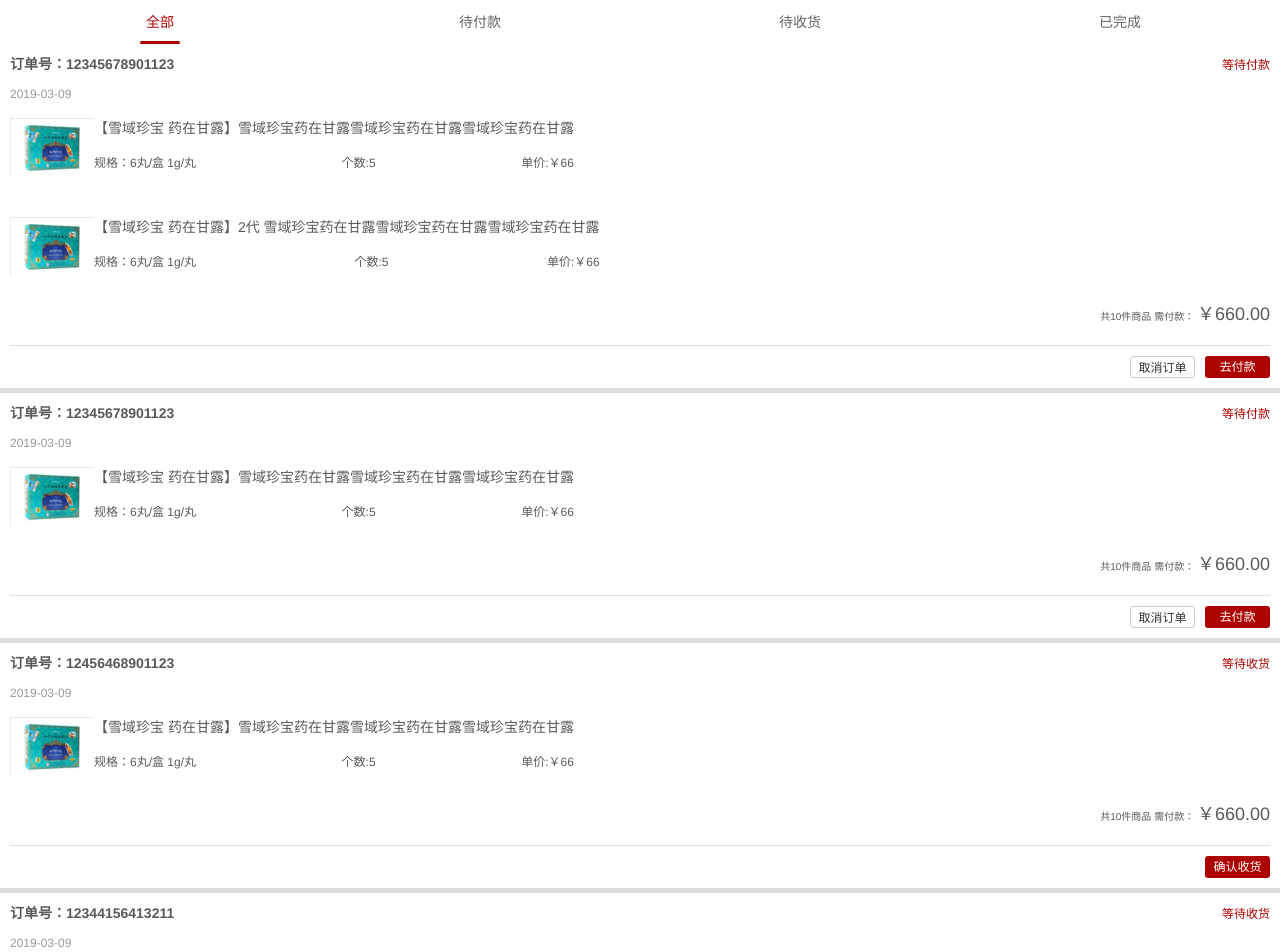
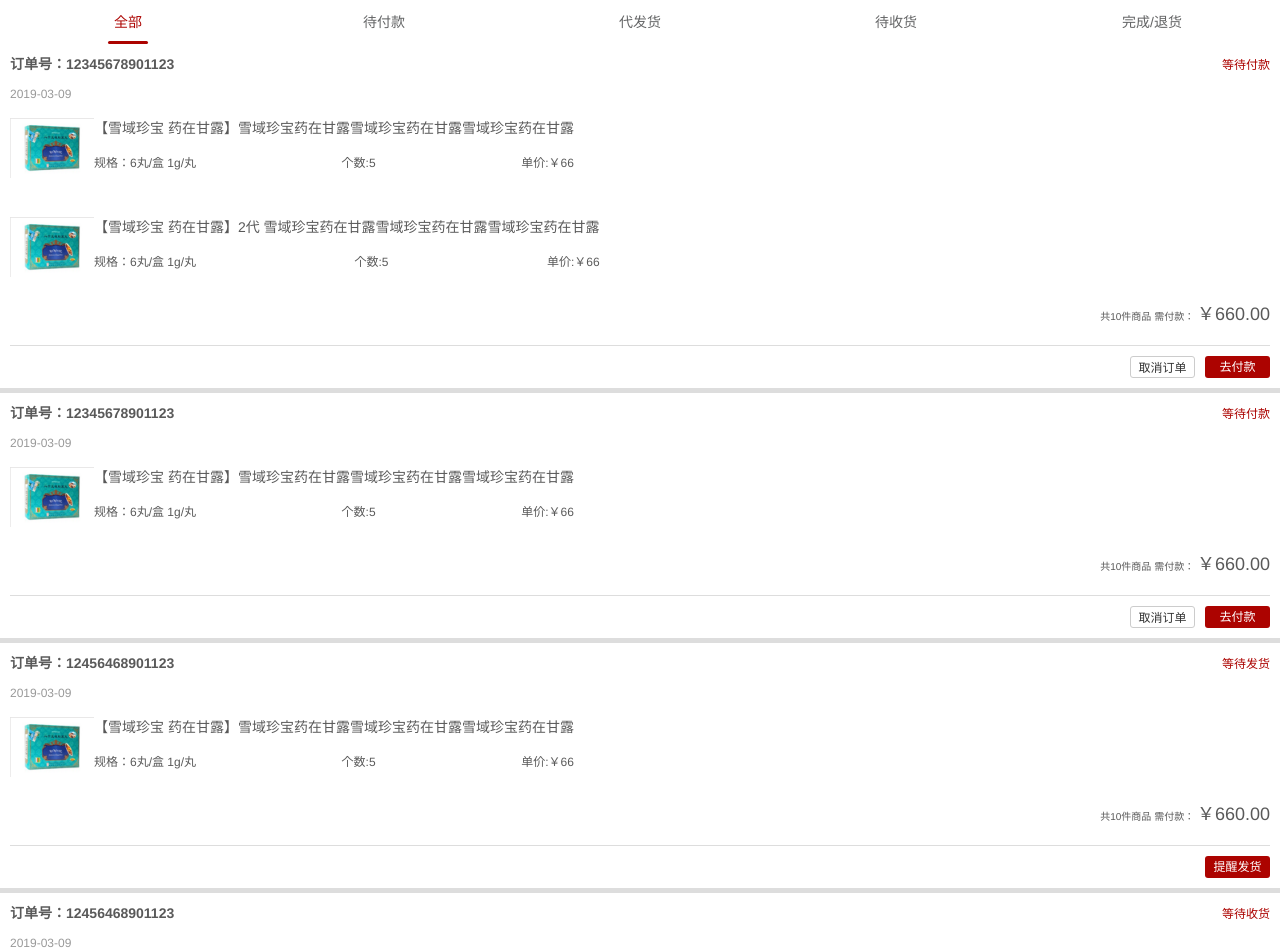
Before and after one commit to gengyunwork/medicinal, a Vue app: page /lists in a window 1280 px wide. Shown: the top 952 px of the page. Built offline with nearby package versions, Linux system fonts and the light colour scheme.

Commit message:
我的订单添加待发货功能

```diff
--- a/src/views/user/index.vue
+++ b/src/views/user/index.vue
@@ -79,7 +79,7 @@ export default {
         },
         {
           img: require("../../assets/images/userImg/finish.png"),
-          title: "售货/退款",
+          title: "完成/退款",
            id: 3,
         }
       ],
--- a/src/views/user/lists.vue
+++ b/src/views/user/lists.vue
@@ -37,10 +37,15 @@
             <div class="btnCancel" @click="showToast0">取消订单</div>
           </div>
           <div class="btnBar" v-show="item.list_form == 1">
-            <div class="btnReach" @click="showToast1">确认收货</div>
+            <div class="btnPay" @click="showToast1" >提醒发货</div>
+            <!-- <div class="btnCancel" @click="showToast0">取消订单</div> -->
+          </div>
+
+          <div class="btnBar" v-show="item.list_form == 2">
+            <div class="btnReach" @click="showToast2">确认收货</div>
             <!-- <div class="btnCancel">取消订单</div> -->
           </div>
-          <div class="btnBar" v-show="item.list_form == 2">
+          <div class="btnBar" v-show="item.list_form == 3">
             <div class="btnAgain">再次购买</div>
             <div class="btnDelete">删除订单</div>
           </div>
@@ -87,14 +92,14 @@
           </div>
           <div class="btnBar">
             <div class="btnPay">去付款</div>
-            <div class="btnCancel">取消订单</div>
+            <div class="btnCancel" @click="showToast0">取消订单</div>
           </div>
         </div>
       </van-tab>
-      <van-tab title="待收货">
+       <van-tab title="代发货">
         <!--
               待
-              收
+              发
               货
               订
         单-->
@@ -130,14 +135,60 @@
             共{{item.list_goods_num}}件商品 需付款：
             <span>￥{{item.list_price}}</span>
           </div>
+           <div class="btnBar" >
+            <div class="btnPay" @click="showToast1" >提醒发货</div>
+            <!-- <div class="btnCancel" @click="showToast0">取消订单</div> -->
+          </div>
+        </div>
+        <!-- 点击确认收货按钮 弹出框 -->
+      </van-tab>
+      <van-tab title="待收货">
+        <!--
+              待
+              收
+              货
+              订
+        单-->
+        <div
+          class="listShow"
+          v-for="(item,index) in listData"
+          :key="index"
+          v-show="item.list_form == 2"
+        >
+          <div class="listFirst">
+            <div style="font-size:14px;font-weight:600">订单号：{{item.list_num}}</div>
+            <div style="font-size:12px;color:#AC0300">{{item.list_type}}</div>
+          </div>
+          <div class="listTime">{{item.list_date}}</div>
+          <div class="listCard" v-for="(item1 , index) in item.list_msg" :key="index">
+            <div class="cardLeft">
+              <div style="height:84px;width:84px;margin:0 auto;">
+                <img :src="item1.list_img" alt />
+              </div>
+            </div>
+            <div class="cardRight">
+              <div class="cardTitle">{{item1.list_title}}</div>
+              <div
+                style="display:flex; flex-flow: row nowrap;justify-content: space-between;align-items:center;margin-top:15px;font-size:12px;"
+              >
+                <div>规格：{{item1.list_norms}}</div>
+                <div>个数:{{item1.list_num}}</div>
+                <div>单价:￥{{item1.list_price}}</div>
+              </div>
+            </div>
+          </div>
+          <div class="cardLast">
+            共{{item.list_goods_num}}件商品 需付款：
+            <span>￥{{item.list_price}}</span>
+          </div>
           <div class="btnBar">
-            <div class="btnReach" @click="showToast1">确认收货</div>
+            <div class="btnReach" @click="showToast2">确认收货</div>
             <!-- <div class="btnCancel">取消订单</div> -->
           </div>
         </div>
         <!-- 点击确认收货按钮 弹出框 -->
       </van-tab>
-      <van-tab title="已完成">
+      <van-tab title="完成/退货">
         <!--
               已
               完
@@ -148,7 +199,7 @@
           class="listShow"
           v-for="(item,index) in listData"
           :key="index"
-          v-show="item.list_form == 2"
+          v-show="item.list_form == 3"
         >
           <div class="listFirst">
             <div style="font-size:14px;font-weight:600">订单号：{{item.list_num}}</div>
@@ -196,9 +247,18 @@
             </div>
         </div>
     </van-popup>
+    <!-- 点击提醒发货 弹出框 -->
+    <van-popup v-model="show1">
+        <div class="showCard" style="height:50px;">
+          <div style=" position:absolute;top:-25px;right:5px" @click="hiddenShow">
+                <van-icon name="cross" size="20" />
+            </div>
+            <div style="font-size:18px;margin-top:30px;font-weight:600;color:#8A0200">提醒发货成功,请注意查收</div>
+        </div>
+    </van-popup>
 
     <!-- 点击确认收货 弹出框 -->
-    <van-popup v-model="show1">
+    <van-popup v-model="show2">
         <div class="showCard">
             <div style=" position:absolute;top:-20px;right:10px" @click="hiddenShow">
                 <van-icon name="cross" size="20" />
@@ -223,10 +283,11 @@ export default {
       show0: false,
       show1: false,
       show2: false,
+      show3: false,
       showImg0:"https://timgsa.baidu.com/timg?image&quality=80&size=b10000_10000&sec=1565679088&di=6df86279f70003ea2466a06c05aff6da&src=http://s4.sinaimg.cn/mw690/0069EZ80zy6UMlDzIFZ93&690",
       showImg1:require("../../assets/images/showImg.png"),
       listData: [
-        //   list_form:0 待付款 1 待发货 2已完成
+        //   list_form:0 待付款 1 待发货 2代收货 3已完成
         {
           list_form: 0,
           list_num: "12345678901123",
@@ -271,8 +332,26 @@ export default {
             }
           ]
         },
+         {
+          list_form: 1,
+          list_num: "12456468901123",
+          list_type: "等待发货",
+          list_date: "2019-03-09",
+          list_goods_num: 10,
+          list_price: "660.00",
+          list_msg: [
+            {
+              list_img: require("../../assets/images/goodsImg.png"),
+              list_title:
+                "【雪域珍宝 药在甘露】雪域珍宝药在甘露雪域珍宝药在甘露雪域珍宝药在甘露",
+              list_norms: "6丸/盒 1g/丸",
+              list_num: 5,
+              list_price: 66.0
+            }
+          ]
+        },
         {
-          list_form: 1,
+          list_form: 2,
           list_num: "12456468901123",
           list_type: "等待收货",
           list_date: "2019-03-09",
@@ -290,7 +369,7 @@ export default {
           ]
         },
         {
-          list_form: 1,
+          list_form: 2,
           list_num: "12344156413211",
           list_type: "等待收货",
           list_date: "2019-03-09",
@@ -308,7 +387,7 @@ export default {
           ]
         },
         {
-          list_form: 2,
+          list_form: 3,
           list_num: "123898798413211",
           list_type: "交易成功",
           list_date: "2019-03-09",
@@ -330,7 +409,7 @@ export default {
     };
   },
   created(){
-      this.active = this.$route.params.active;
+      this.active = this.$route.params.active + 1;
   },
   methods: {
     showToast0() {
@@ -342,10 +421,14 @@ export default {
     showToast2() {
       this.show2 = true;
     },
+    showToast3() {
+      this.show3 = true;
+    },
     hiddenShow() {
       this.show0 = false;
       this.show1 = false;
       this.show2 = false;
+      this.show3 = false;
     }
   },
   components: {
```
